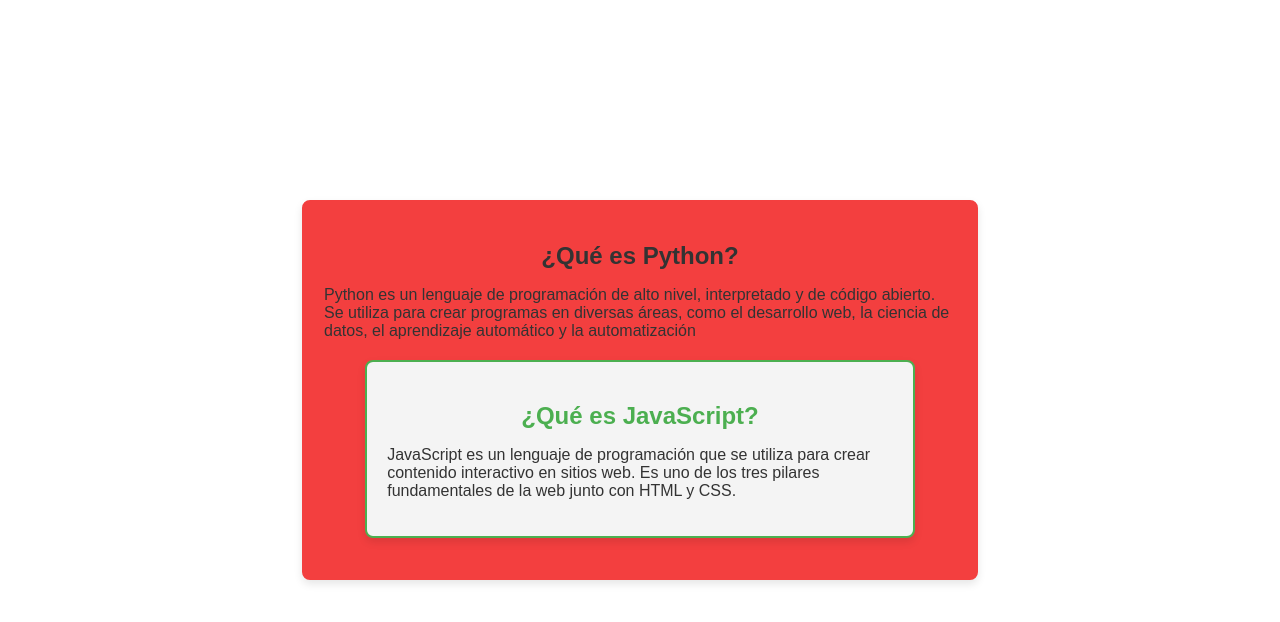
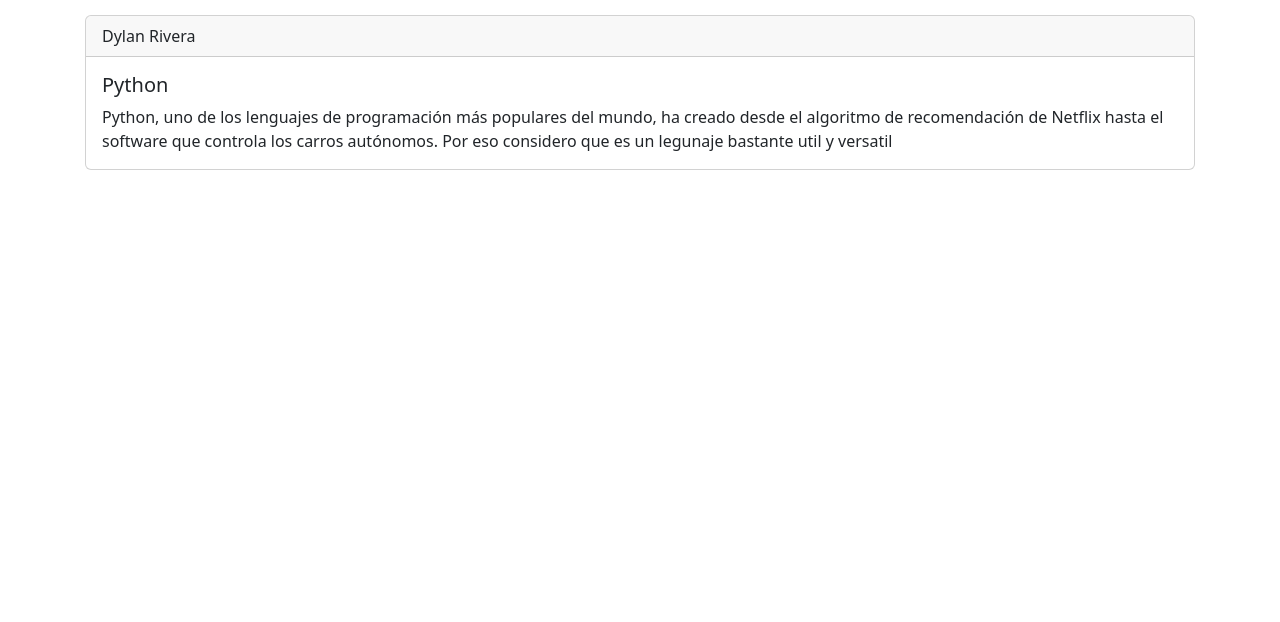
Before and after one commit to alema-m08/Ejercicio_, a plain HTML site: page index.html in a window 1280 px wide. Drawn offline with nearby package versions, Linux system fonts and the light colour scheme.

Commit message:
Parte de Dylan corregida

```diff
--- a/index.html
+++ b/index.html
@@ -3,23 +3,21 @@
 <head>
     <meta charset="UTF-8">
     <meta name="viewport" content="width=device-width, initial-scale=1.0">
-
+    <link href="https://cdn.jsdelivr.net/npm/bootstrap@5.3.3/dist/css/bootstrap.min.css" rel="stylesheet" integrity="sha384-QWTKZyjpPEjISv5WaRU9OFeRpok6YctnYmDr5pNlyT2bRjXh0JMhjY6hW+ALEwIH" crossorigin="anonymous">
     <title>Ejercicio</title>
     <link rel="stylesheet" href="/style.css">
 </head>
 <body>
-    <div class="lenguaje">
-        <h2>¿Qué es Python?</h2>
-        <p>Python es un lenguaje de programación de alto nivel, interpretado y de código abierto. Se utiliza para crear programas en diversas áreas, como el desarrollo web, la ciencia de datos, el aprendizaje automático y la automatización</p>
-
-    <title>Document</title>
-    <link rel="stylesheet" href="/style.css">
-</head>
-<body>
-    <div class="descripcion-js">
-        <h2>¿Qué es JavaScript?</h2>
-        <p>JavaScript es un lenguaje de programación que se utiliza para crear contenido interactivo en sitios web. Es uno de los tres pilares fundamentales de la web junto con HTML y CSS.</p>
-
-      </div>
+    <div class="container" >
+        <div class="card">
+            <div class="card-header">
+              Dylan Rivera
+            </div>
+            <div class="card-body">
+              <h5 class="card-title">Python</h5>
+              <p class="card-text">Python, uno de los lenguajes de programación más populares del mundo, ha creado desde el algoritmo de recomendación de Netflix hasta el software que controla los carros autónomos. Por eso considero que es un legunaje bastante util y versatil</p>
+            </div>
+          </div>
+    </div>
 </body>
 </html>
--- a/style.css
+++ b/style.css
@@ -43,3 +43,7 @@
     font-size: 1em;
     color: #333;
   }
+
+  .container{
+    padding: 15px;
+  }
```
